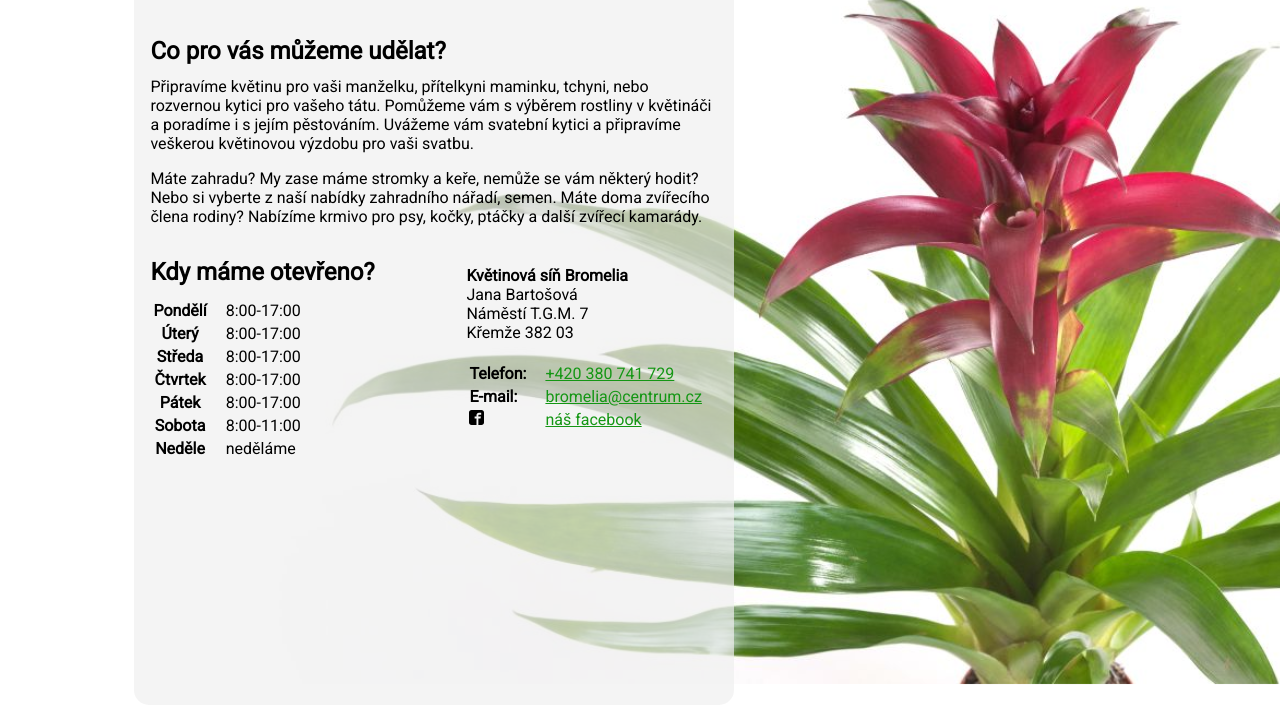
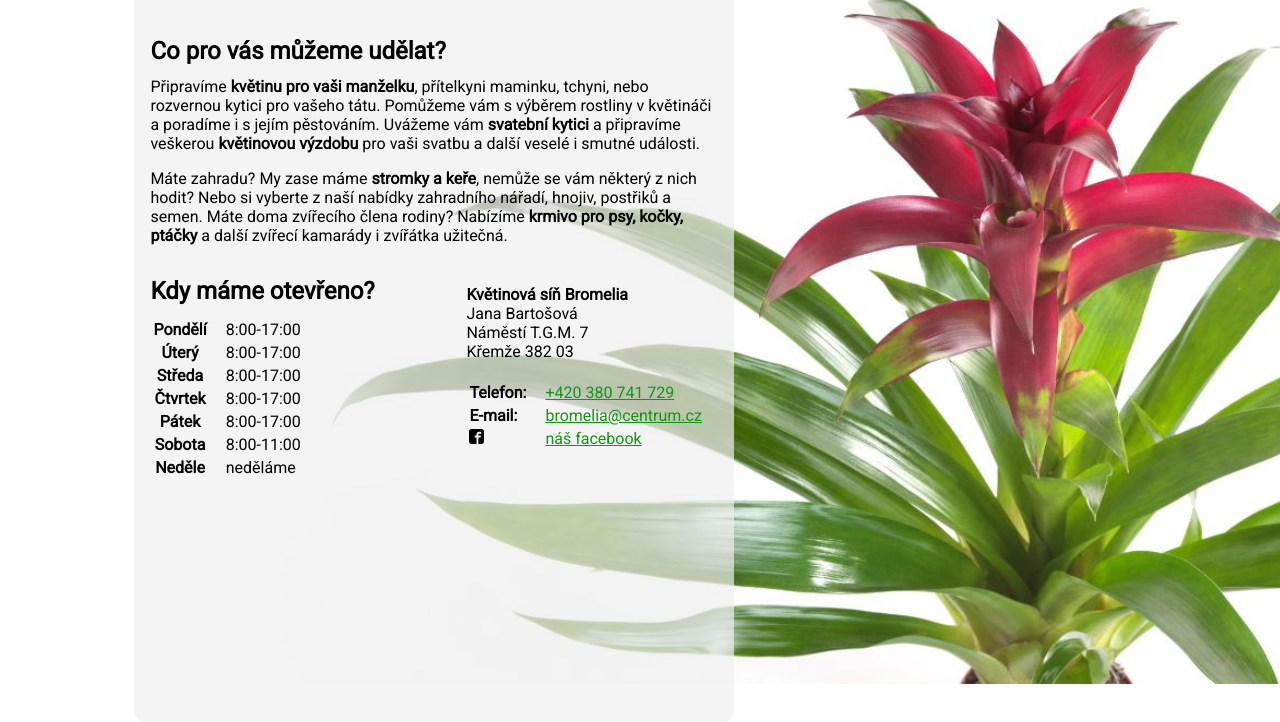
Before and after one commit to svarnyjunak/Bromelia, a website: page index.html in a window 1280 px wide. Shown: the part 116-838 px from the top of the page. Drawn offline with Linux system fonts and the light colour scheme; a script that the page names is missing.

Commit message:
main text changed

```diff
--- a/index.html
+++ b/index.html
@@ -41,12 +41,13 @@
 
     <div id="we-offer" class="info">
       <h2>Co pro vás můžeme udělat?</h2>
-      <p>Připravíme květinu pro vaši manželku, přítelkyni maminku, tchyni, nebo rozvernou kytici pro vašeho tátu. Pomůžeme vám
-        s výběrem rostliny v květináči a poradíme i s jejím pěstováním. Uvážeme vám svatební kytici a připravíme veškerou
-        květinovou výzdobu pro vaši svatbu.
+      <p>Připravíme <strong>květinu pro vaši manželku</strong>, přítelkyni maminku, tchyni, nebo rozvernou kytici pro vašeho tátu. Pomůžeme vám
+        s výběrem rostliny v květináči a poradíme i s jejím pěstováním. Uvážeme vám <strong>svatební kytici</strong> a připravíme veškerou
+        <strong>květinovou výzdobu</strong> pro vaši svatbu a další veselé i smutné události.
       </p>
-      <p>Máte zahradu? My zase máme stromky a keře, nemůže se vám některý hodit? Nebo si vyberte z naší nabídky zahradního nářadí,
-        semen. Máte doma zvířecího člena rodiny? Nabízíme krmivo pro psy, kočky, ptáčky a další zvířecí kamarády.</p>
+      <p>Máte zahradu? My zase máme <strong>stromky a keře</strong>, nemůže se vám některý z nich hodit? Nebo si vyberte z naší nabídky zahradního nářadí,
+         hnojiv, postřiků a semen. Máte doma zvířecího člena rodiny? Nabízíme <strong>krmivo pro psy, kočky, ptáčky</strong> a další zvířecí kamarády
+         i zvířátka užitečná.</p>
     </div>
 
     <div class="clearfix">
```
